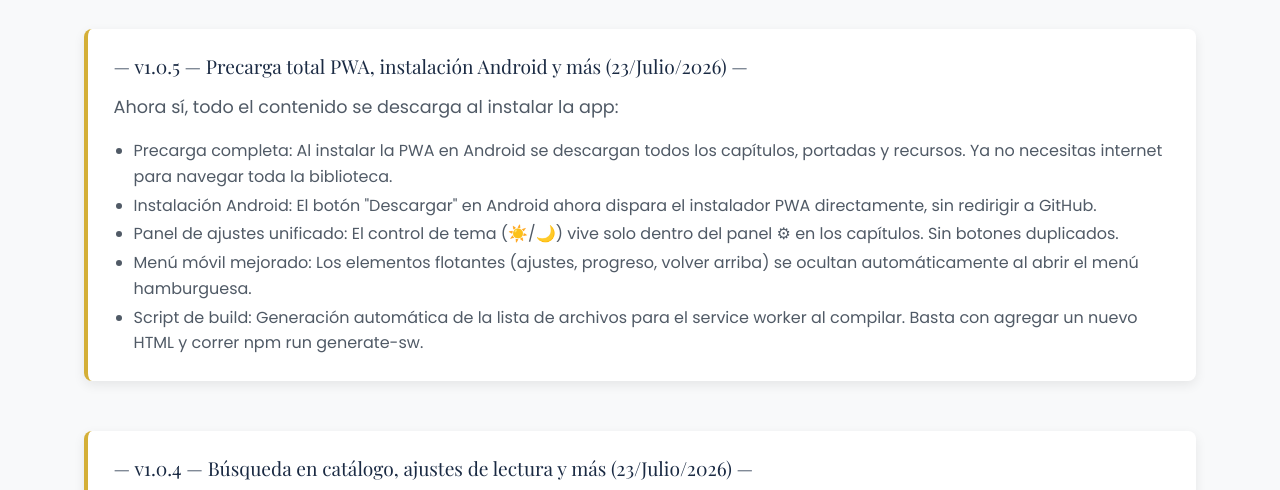
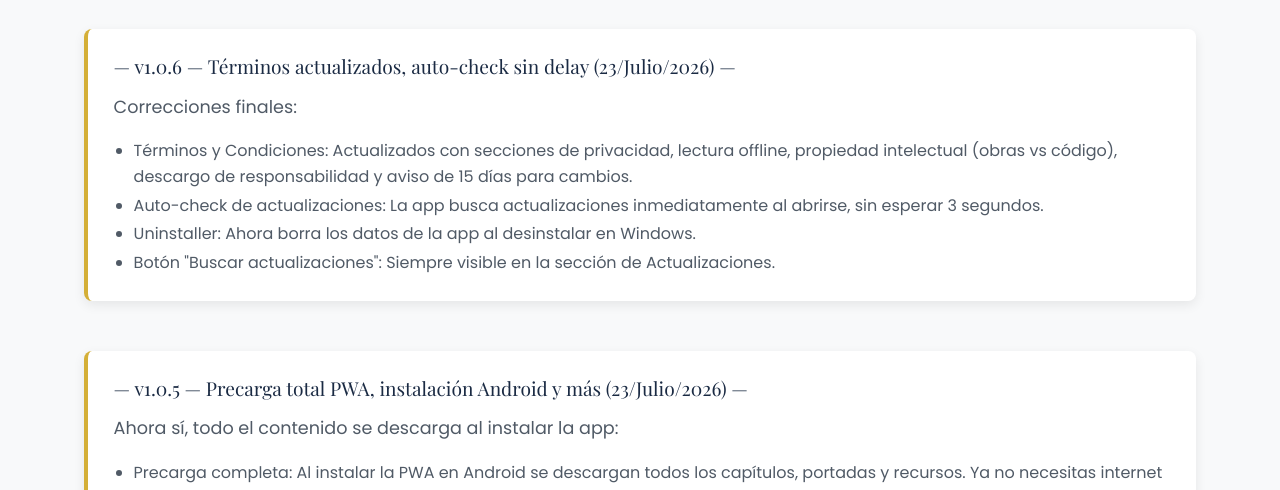
Before and after one commit to Wastermanlord/GreatBook-Library, an Electron app: page app/noticias.html in a window 1280 px wide. Shown: the part 261-751 px from the top of the page. Drawn offline with nearby package versions, Linux system fonts and the light colour scheme.

Commit message:
v1.0.6: terminos actualizados, auto-check inmediato, uninstall borra datos

```diff
--- a/app/noticias.html
+++ b/app/noticias.html
@@ -57,6 +57,17 @@
         <h2 class="news-title">Nuevas Noticias</h2>
 
         <section class="news-list">
+            <article class="news-item">
+                <h3>— v1.0.6 — Términos actualizados, auto-check sin delay (23/Julio/2026) —</h3>
+                <p>Correcciones finales:</p>
+                <ul class="news-list-inline">
+                    <li><strong>Términos y Condiciones:</strong> Actualizados con secciones de privacidad, lectura offline, propiedad intelectual (obras vs código), descargo de responsabilidad y aviso de 15 días para cambios.</li>
+                    <li><strong>Auto-check de actualizaciones:</strong> La app busca actualizaciones inmediatamente al abrirse, sin esperar 3 segundos.</li>
+                    <li><strong>Uninstaller:</strong> Ahora borra los datos de la app al desinstalar en Windows.</li>
+                    <li><strong>Botón "Buscar actualizaciones":</strong> Siempre visible en la sección de Actualizaciones.</li>
+                </ul>
+            </article>
+
             <article class="news-item">
                 <h3>— v1.0.5 — Precarga total PWA, instalación Android y más (23/Julio/2026) —</h3>
                 <p>Ahora sí, todo el contenido se descarga al instalar la app:</p>
--- a/package.json
+++ b/package.json
@@ -1,6 +1,6 @@
 {
   "name": "greatbook-library",
-  "version": "1.0.5",
+  "version": "1.0.6",
   "description": "GreatBook Library - Lectura offline",
   "author": "Wastermanlord",
   "license": "MIT",
```
